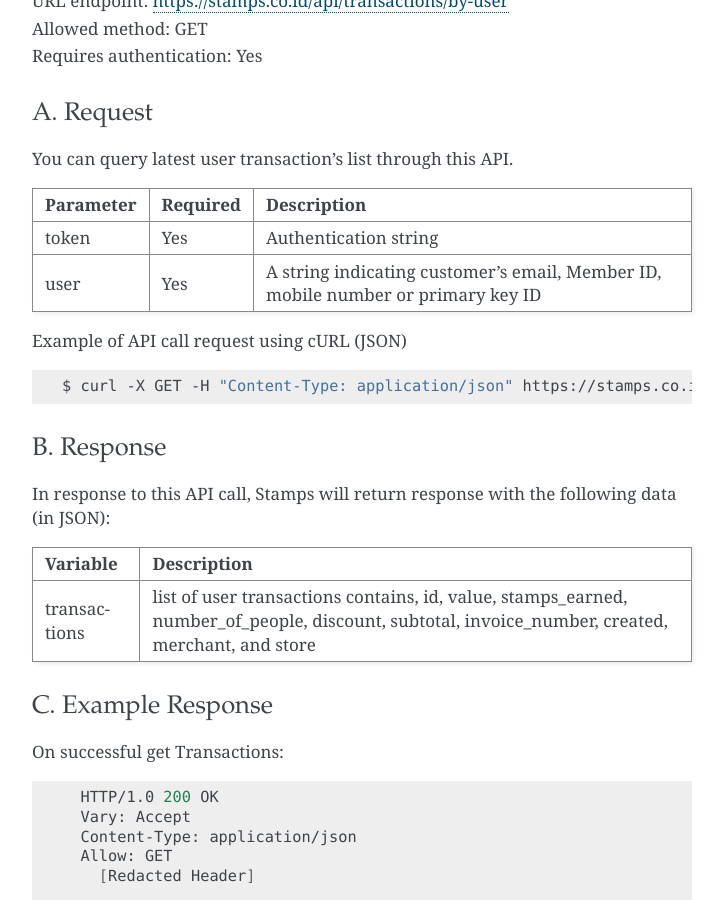
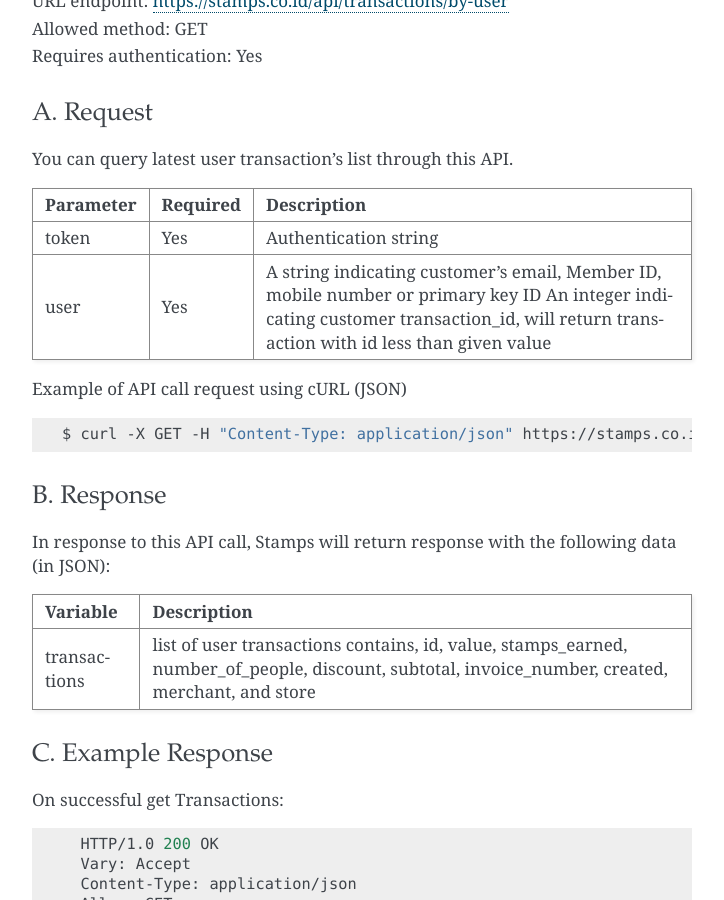
Before and after one commit to ui/stamps-api-docs, a Sphinx documentation site: the page built from source/transaction_api.rst, in a window 1280 px wide and 900 px high, scrolled down 21003 px. Shown: the whole window, without its empty margins (388-1112 px from the left). Built offline with Sphinx 7.4.7, drawn with Linux system fonts in a browser that asks for light colours.

Commit message:
user last transaction id

```diff
--- a/source/transaction_api.rst
+++ b/source/transaction_api.rst
@@ -966,6 +966,8 @@ Parameter                   Required    Description
 token                       Yes         Authentication string
 user                        Yes         A string indicating customer's email, Member ID,
                                         mobile number or primary key ID
+                                        An integer indicating customer transaction_id,
+                                        will return transaction with id less than given value
 ==========================  =========== =========================================================
 
 
```
